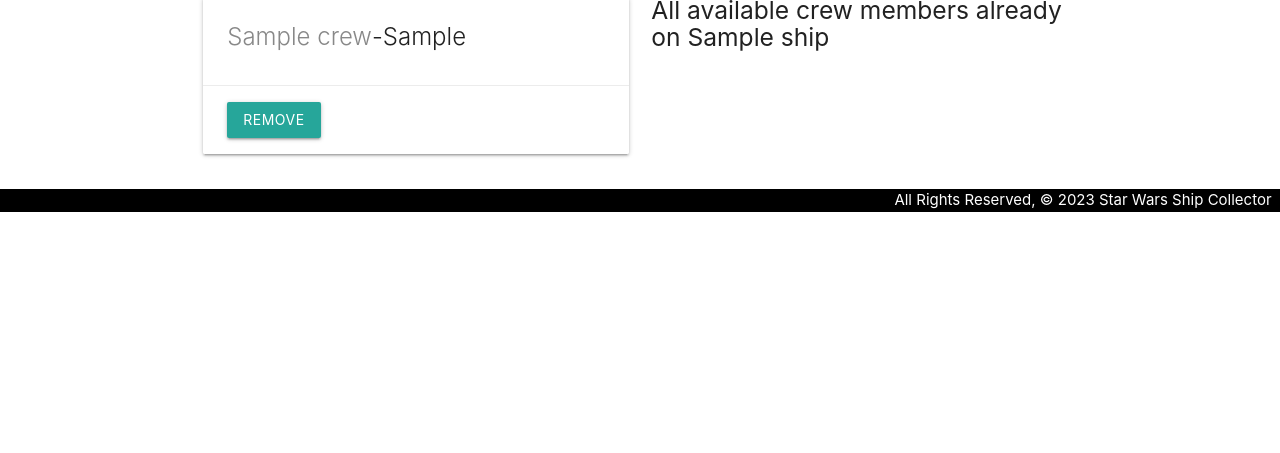
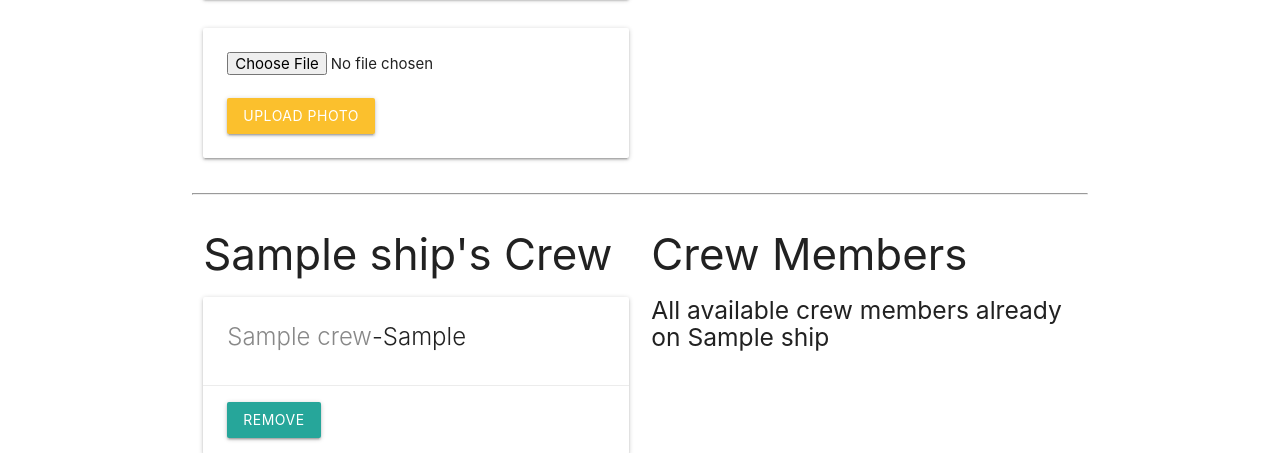
Before and after one commit to danielamansolino/Star-Wars-Ship-Collector, a Django app: page /ships/1/ in a window 1280 px wide. Shown: the part 774-1227 px from the top of the page. Before the commit the page ends 986 px from the top, so only its background shows below. Run offline with Django 4.2, Linux system fonts and the light colour scheme; tables that the repository leaves empty hold one stand-in row (values such as "Sample post"); some web fonts are replaced.

Commit message:
UPLOADING FILES TO AMAZON S3 complete

```diff
--- a/main_app/admin.py
+++ b/main_app/admin.py
@@ -1,7 +1,8 @@
 from django.contrib import admin
-from . models import Ship, Maintenance, Crew
+from . models import Ship, Maintenance, Crew, Photo
 
 # Register your models here.
 admin.site.register(Ship)
 admin.site.register(Maintenance)
 admin.site.register(Crew)
+admin.site.register(Photo)
--- a/main_app/models.py
+++ b/main_app/models.py
@@ -56,3 +56,11 @@ class Maintenance(models.Model):
 
     class Meta:
         ordering = ['-date']
+
+
+class Photo(models.Model):
+    url = models.CharField(max_length=200)
+    ship = models.ForeignKey(Ship, on_delete=models.CASCADE)
+
+    def __str__(self):
+        return f"Photo for ship_id: {self.ship_id} @{self.url}"
--- a/main_app/templates/ships/detail.html
+++ b/main_app/templates/ships/detail.html
@@ -21,6 +21,19 @@
                 <a href="{% url 'ships_delete' ship.id %}">Delete</a>
             </div>
         </div>
+    <!-- Insert photo markup below this comment -->
+    {% for photo in ship.photo_set.all %}
+      <img class="responsive-img card-panel" src="{{photo.url}}">
+    {% empty %}
+      <div class="card-panel yellow-text text-darken-2 center-align">No Photos Uploaded</div>
+    {% endfor %}
+    <form action="{% url 'add_photo' ship.id %}" enctype="multipart/form-data" method="POST" class="card-panel">
+        {% csrf_token %}
+        <input type="file" name="photo-file">
+        <br><br>
+        <button type="submit" class="btn yellow darken-2">Upload Photo</button>
+    </form>
+
     </div>
     <div class="col s6">
         <form action="{% url 'add_task' ship.id %}" method="POST">
--- a/main_app/urls.py
+++ b/main_app/urls.py
@@ -10,6 +10,7 @@ urlpatterns = [
     path('ships/<int:pk>/update/', views.ShipUpdate.as_view(), name='ships_update'),
     path('ships/<int:pk>/delete/', views.ShipDelete.as_view(), name='ships_delete'),
     path('ships/<int:ship_id>/add_task/', views.add_task, name='add_task'),
+    path('ships/<int:ship_id>/add_photo/', views.add_photo, name='add_photo'),
     path('ships/<int:ship_id>/assoc_crew/<int:crew_id>', views.assoc_crew, name='assoc_crew'),
     path('ships/<int:ship_id>/unassoc_crew/<int:crew_id>', views.unassoc_crew, name='unassoc_crew'),
     path('crew/', views.CrewList.as_view(), name='crew_index'),
--- a/main_app/views.py
+++ b/main_app/views.py
@@ -1,7 +1,10 @@
+import os
+import uuid
+import boto3
 from django.shortcuts import render, redirect
 from django.views.generic.edit import CreateView, UpdateView, DeleteView
 from django.views.generic import ListView, DetailView
-from .models import Ship, Crew
+from .models import Ship, Crew, Photo
 from .forms import MaintenanceForm
 
 # Create your views here.
@@ -70,3 +73,19 @@ def assoc_crew(request, ship_id, crew_id):
 def unassoc_crew(request, ship_id, crew_id):
    Ship.objects.get(id=ship_id).crew.remove(crew_id)
    return redirect('detail', ship_id=ship_id)
+
+
+def add_photo(request, ship_id):
+    photo_file = request.FILES.get('photo-file', None)
+    if photo_file:
+        s3 = boto3.client('s3')
+        key = uuid.uuid4().hex[:6] + photo_file.name[photo_file.name.rfind('.'):]
+        try:
+            bucket = os.environ['S3_BUCKET']
+            s3.upload_fileobj(photo_file, bucket, key)
+            url = f"{os.environ['S3_BASE_URL']}{bucket}/{key}"
+            Photo.objects.create(url=url, ship_id=ship_id)
+        except Exception as e:
+            print('An error occurred uploading file to S3')
+            print(e)
+    return redirect('detail', ship_id=ship_id)
--- a/swshipcollector/settings.py
+++ b/swshipcollector/settings.py
@@ -11,6 +11,10 @@ https://docs.djangoproject.com/en/4.2/ref/settings/
 """
 
 from pathlib import Path
+import environ
+
+environ.Env()
+environ.Env.read_env()
 
 # Build paths inside the project like this: BASE_DIR / 'subdir'.
 BASE_DIR = Path(__file__).resolve().parent.parent
```
Also changed, not shown: main_app/migrations/0006_photo.py (added).
